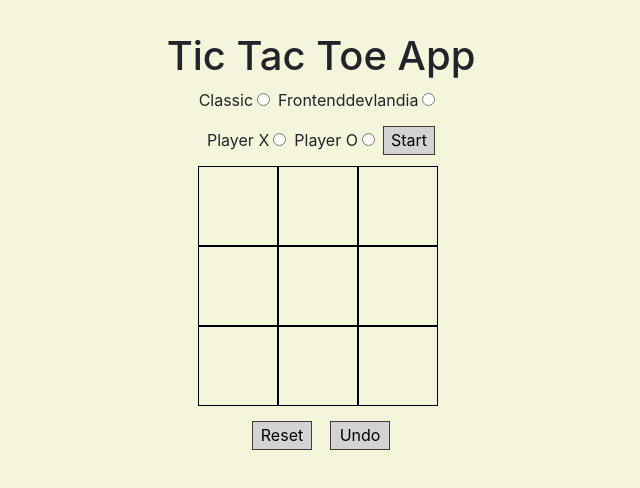
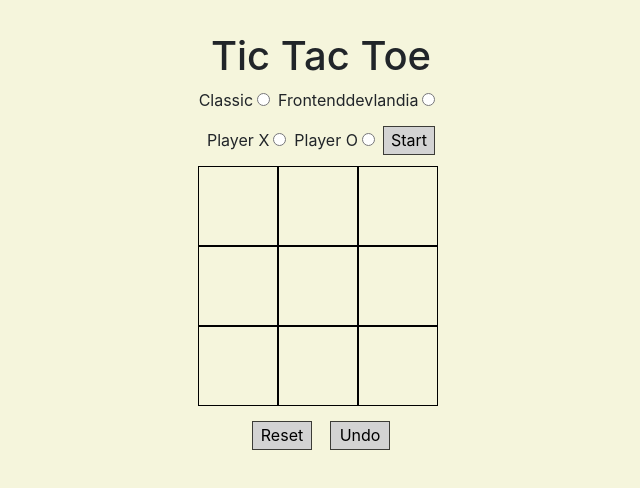
Before and after one commit to Jijo070/Tic-Tac-Toe-App, a React (Create React App) app: page / in a window 1280 px wide. Shown: the top 488 px of the page, without its empty margins (319-959 px from the left). Built offline with nearby package versions, Linux system fonts and the light colour scheme.

Commit message:
Modified heading

```diff
--- a/src/App.js
+++ b/src/App.js
@@ -143,7 +143,7 @@ class App extends Component {
     return (
 
       <div className="container">
-        <h1>Tic Tac Toe App</h1>
+        <h1>Tic Tac Toe</h1>
 
         <GameStatus
           gamemode ={this.state.gamemode}
```
